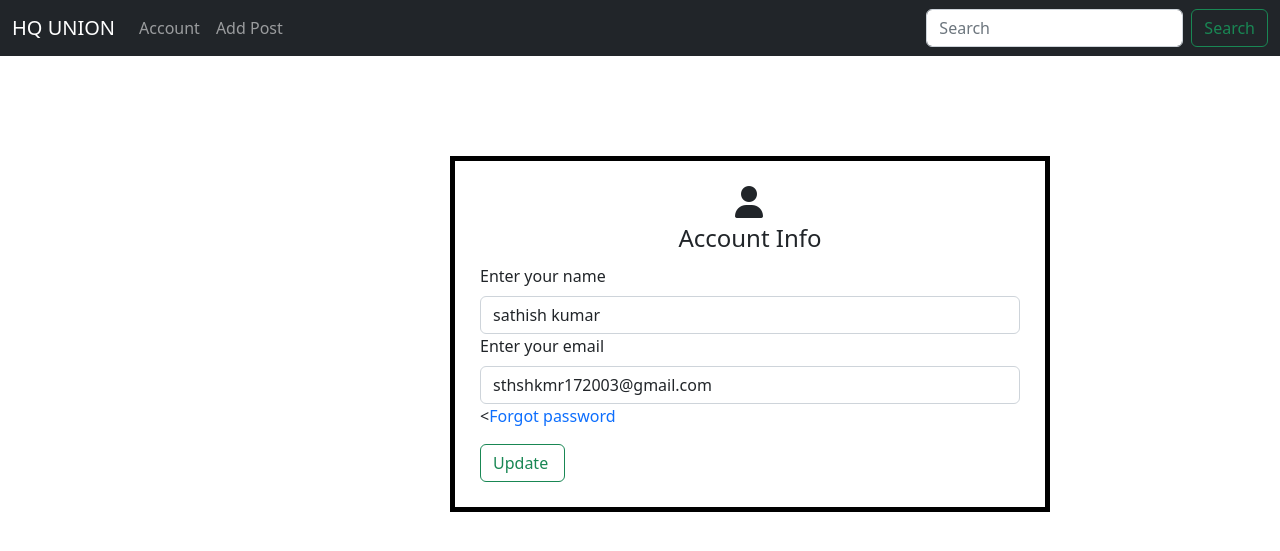
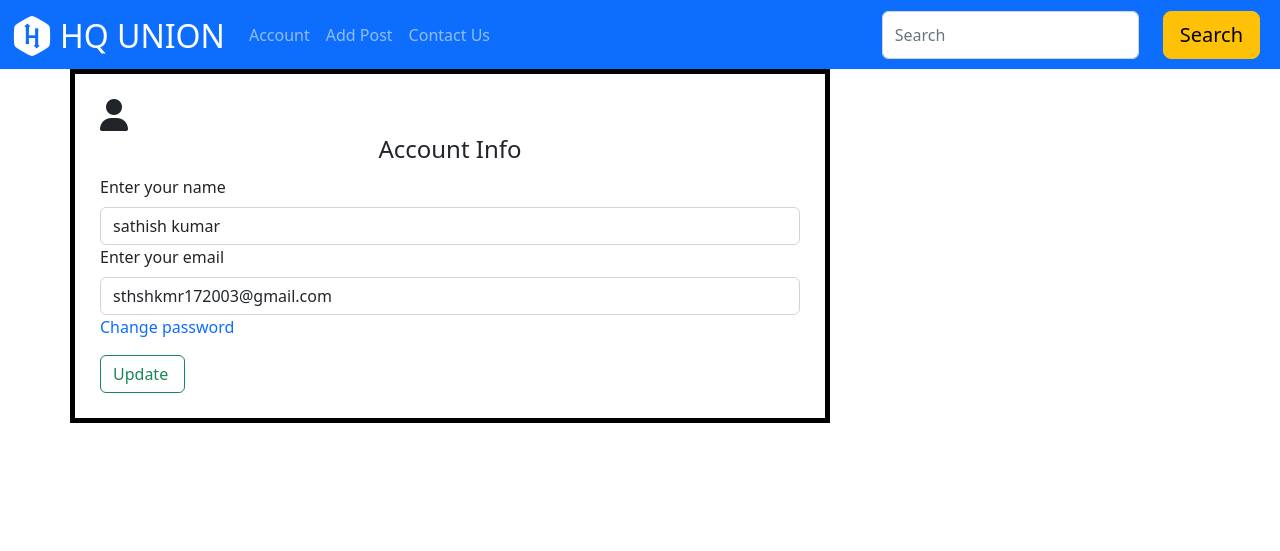
Before and after one commit to sathishkumar172003/blogflask, a Flask app: page /update in a window 1280 px wide. Shown: the top 551 px of the page. Run offline with Flask 2, Linux system fonts and the light colour scheme; a user stored in the database is signed in; some libraries are stand-ins or nearby versions.

Commit message:
version 2.1

```diff
--- a/main.py
+++ b/main.py
@@ -4,14 +4,16 @@
 from flask_bcrypt import Bcrypt
 from flask_login import LoginManager, UserMixin, login_user, login_required, logout_user,current_user
 from flask_wtf import FlaskForm
+import os
+
 
 from wtforms import StringField, SubmitField, PasswordField, TextAreaField
 from wtforms.validators import EqualTo, DataRequired, Length, ValidationError
 import email_validator
 
 app = Flask(__name__)
-app.config["SECRET_KEY"] = 'sathishkumar17'
-app.config["SQLALCHEMY_DATABASE_URI"] = 'sqlite:///project23.db'
+app.config["SECRET_KEY"] = 'sathish' #os.environ.get('SECRET_KEY')
+app.config["SQLALCHEMY_DATABASE_URI"] = 'sqlite:///project23.db'#os.environ.get('DATABASE_URI','sqlite:///project23.db')
 
 db = SQLAlchemy(app)
 bcrypt = Bcrypt()
@@ -100,7 +102,7 @@
 @app.route("/" )
 def home():
     page = request.args.get('page', 1, type=int)
-    post = Post.query.order_by(Post.posted_date.desc()).paginate(per_page=3)
+    post = Post.query.order_by(Post.posted_date.desc()).paginate(per_page=4)
     photo = '../static/default.png'
     return render_template("home.html", user = current_user, posts = post , photo  = photo)
 
@@ -242,8 +244,12 @@
     post = Post.query.filter_by(user_id = user.id).order_by(Post.posted_date.desc()).\
         paginate(per_page=3)
     photo = '../static/default.png'
+    for posts in post.items:
+        name =  posts.author.username
+        break
 
-    return render_template("user_post.html", user = current_user, posts = post,page = page,  photo = photo)
+
+    return render_template("user_post.html", user = current_user, posts = post,page = page,  photo = photo, name = name)
 
 @app.route("/resetrequest", methods = [ 'POST', 'GET'])
 @login_required
@@ -270,4 +276,4 @@
 
 
 if __name__ == "__main__":
-    app.run(host='0.0.0.0', port=5000)
+    app.run(debug=True)
--- a/requirements.txt
+++ b/requirements.txt
@@ -22,3 +22,4 @@
 visitor==0.1.3
 Werkzeug==1.0.1
 WTForms==2.3.3
+psycopg2-binary==2.9.3
--- a/static/styles.css
+++ b/static/styles.css
@@ -1,18 +1,15 @@
 .form {
-width: 600px;
 padding: 25px;
 border: 5px solid black;
-margin-left: 100px;
-margin-top : 50px;
-position:relative;
-left:350px;
-top:50px;
+
 }
 .signicon {
-position:relative;
-left : 255px;
+   display: block;
+   margin-left: auto;
+   margin-right: auto
 }
-.legendstyle {
+
+.formheading {
 text-align: center;
 }
 .account-img{
--- a/templates/base.html
+++ b/templates/base.html
@@ -15,9 +15,10 @@
     <link rel="stylesheet", href="{{url_for ('static', filename = 'styles.css' )}}">
 </head>
 <body>
+
 {% include "navbar.html" %}
 
-<div >
+<div class="container">
     {% block content %}
 
     {% endblock %}
--- a/templates/blog_update.html
+++ b/templates/blog_update.html
@@ -2,7 +2,7 @@
 
 
 {% block content %}
-<div class="form" style="position:relative; left:350px; top:50px;">
+<div class="form" >
 
 
 <form action="" method="post" novalidate>
--- a/templates/login.html
+++ b/templates/login.html
@@ -13,7 +13,7 @@
     <form action="{{url_for('login')}}" method="post" novalidate>
         {{form.csrf_token }}
         <i class="fa-solid fa-user fa-2x signicon"></i>
-        <legend class="legendstyle"> Login</legend>
+        <legend class="formheading"> Login</legend>
         <div class="form-group mt-4">
             {{form.email.label (class = 'form-label' )}}
             {% if form.email.errors %}
--- a/templates/navbar.html
+++ b/templates/navbar.html
@@ -1,6 +1,9 @@
-<nav class="navbar navbar-expand-lg navbar-dark bg-dark">
+
+
+
+<nav class="navbar navbar-expand-lg navbar-dark bg-primary py-2">
   <div class="container-fluid">
-    <a class="navbar-brand" href="{{url_for('home')}}"> HQ UNION</a>
+    <a class="navbar-brand " href="{{url_for('home')}}"> <i class="fa-brands fa-hackerrank fa-2x" style="position:relative; top:3px;"></i><h2 class="ms-2" style="display:inline">HQ UNION</h2>  </a>
     <button class="navbar-toggler" type="button" data-bs-toggle="collapse" data-bs-target="#navbarSupportedContent" aria-controls="navbarSupportedContent" aria-expanded="false" aria-label="Toggle navigation">
       <span class="navbar-toggler-icon"></span>
     </button>
@@ -8,7 +11,7 @@
       <ul class="navbar-nav me-auto mb-2 mb-lg-0">
         {% if user.is_authenticated %}
             <li class="nav-item">
-          <a class="nav-link" href="{{url_for('account')}}">Account</a>
+          <a class="nav-link " href="{{url_for('account')}}">Account</a>
         </li>
 
            <li class="nav-item">
@@ -25,12 +28,14 @@
 
         {% endif %}
 
-
+        <li class="nav-item">
+          <a class="nav-link" href="">Contact Us</a>
+        </li>
 
       </ul>
-      <form class="d-flex" role="search">
-        <input class="form-control me-2" type="search" placeholder="Search" aria-label="Search">
-        <button class="btn btn-outline-success" type="submit">Search</button>
+      <form class="d-flex me-2" role="search">
+        <input class="form-control me-0" type="search" placeholder="Search" aria-label="Search">
+        <button class="btn btn-lg btn-warning ms-4" type="submit">Search</button>
       </form>
     </div>
   </div>
--- a/templates/post.html
+++ b/templates/post.html
@@ -2,7 +2,7 @@
 
 
 {% block content %}
-<div class="form" style="position:relative; left:350px; top:50px;">
+<div class="form" >
 
 
 <form action="" method="post" novalidate>
--- a/templates/sign.html
+++ b/templates/sign.html
@@ -13,7 +13,7 @@
     <form method="post" action="{{url_for('sign')}}" novalidate>
         {{ form.csrf_token }}
         <i class="fa-solid fa-user fa-2x signicon"></i>
-        <legend class = 'legendstyle '>Sign In </legend>
+        <legend class = 'formheading '>Sign In </legend>
         <div class="form-group mt-4">
             {{form.username.label (class= 'form-label' )}}
             {% if form.username.errors %}
--- a/templates/update.html
+++ b/templates/update.html
@@ -3,14 +3,15 @@
 
 
 {% block content %}
-<div class="form">
 
+<div class="row">
+   <div class="form col-lg-8">
 <form method="post" action="{{url_for('update')}}" enctype="multipart/form-data" novalidate>
     {{ form.csrf_token}}
     <i class="fa-solid fa-user fa-2x signicon"></i>
-        <legend class="legendstyle"> Account Info </legend>
+        <legend class="formheading"> Account Info </legend>
     <div class="form-group">
-        {{ form.username.label (class = 'form-label') }}
+        {{ form.username.label (class = 'form-label ') }}
         {% if form.username.errors %}
             {{form.username (class = 'form-control is-invalid' ) }}
            <div class="invalid-feedback">
@@ -35,13 +36,15 @@
             {{ form.email (class = 'form-control') }}
         {% endif %}
     </div>
-
-    <<a href="{{url_for('reset_request')}}">Forgot password</a>
-    <div class = 'form-group mt-3'>
+    <div class="form-group">
+    <a href="{{url_for('reset_request' )}} ">Change password</a>
+    </div>
+        <div class = 'form-group mt-3'>
         {{ form.submit (class = 'btn btn-outline-success') }}
     </div>
 
 </form>
     </div>
+    </div>
 
 {% endblock %}
```
Also changed, not shown: templates/blogs.html (+7 -5 lines), templates/home.html (+14 -11 lines), templates/user_post.html (+5 -3 lines), project23.db.
